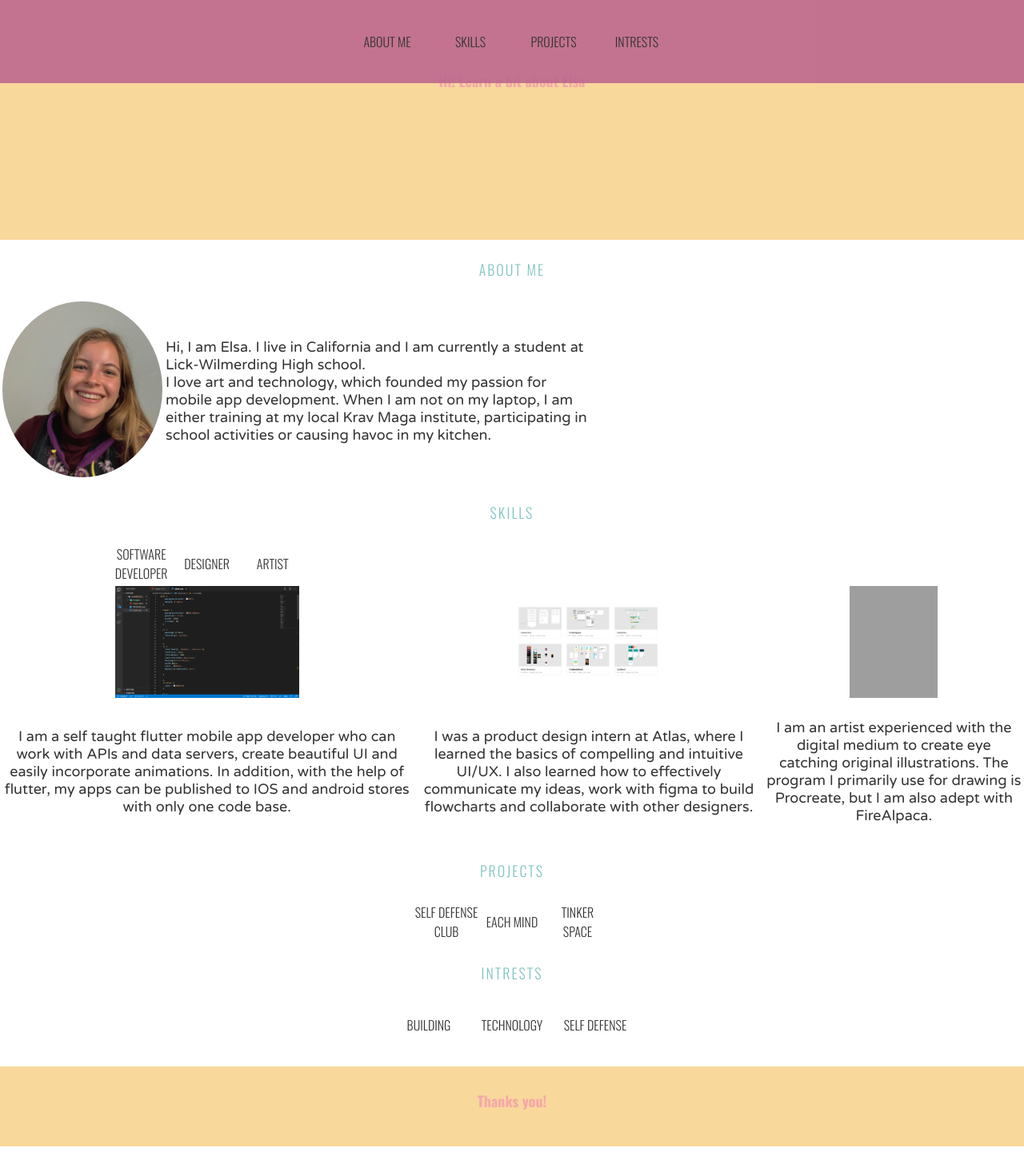
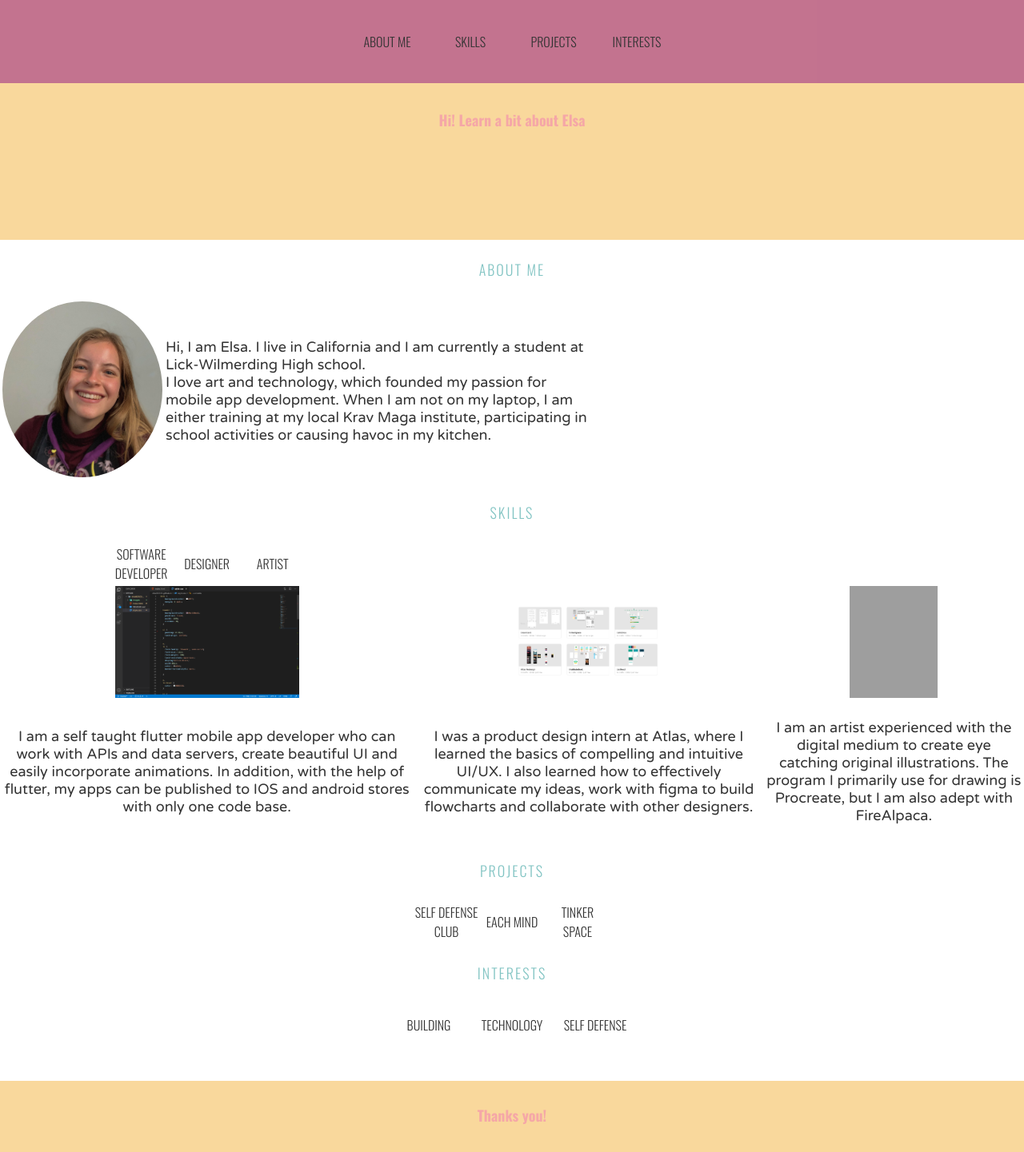
Before and after one commit to elsa-bosemark/elsaB2023.github.io, a plain HTML site: page index.html in a window 1280 px wide. Shown: the top 1441 px of the page at 80% size. Drawn offline with nearby package versions, Linux system fonts and the light colour scheme; grey boxes are pictures that could not be loaded.

Commit message:
align content

```diff
--- a/index.html
+++ b/index.html
@@ -19,7 +19,7 @@
         <li><a href="#AboutMe">About Me</a></li>
         <li><a href="#Skills">Skills</a></li>
         <li><a href="#Projects">Projects</a></li>
-        <li><a href="#Intrests">Intrests</a></li>
+        <li><a href="#Intrests">Interests</a></li>
     </ul>
 </header>
 
@@ -84,7 +84,7 @@
     </div>
 
     <div id="Intrests" class="intrests navTitle">
-        <h4>Intrests</h4>
+        <h4>Interests</h4>
         <ul>
             <li>Building</li>
             <li>Technology</li>
@@ -93,8 +93,8 @@
 
     </div>
     <footer>
+        <h3>Thanks you!</h3><br>
         <p>
-            <h3>Thanks you!</h3><br>
             <a class="h3" href="https://www.linkedin.com/in/elsa-bosemark/" target="_blank">Linkedin</a>
             <a class="h3" href="https://www.youtube.com/channel/UCd8XXWrT1LXhhMQvY2ESj8Q?view_as=subscriber" target="_blank">Youtube</a>
         </p>
--- a/style.css
+++ b/style.css
@@ -100,11 +100,15 @@ img:hover {
     text-align: center;
     width: 100%;
     position: relative;
+    align-items: center;
+    align-content: center;
 }
 
 .navTitle {
     text-align: center;
     position: relative;
+    align-items: center;
+    align-content: space-around;
 }
 
 .image {
```
